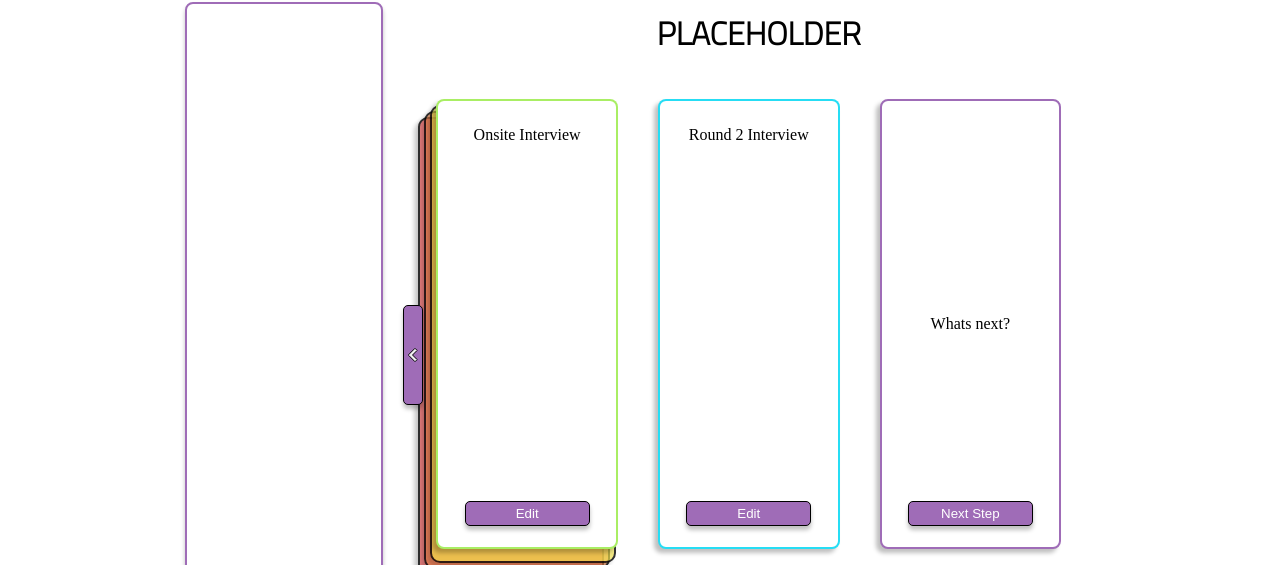
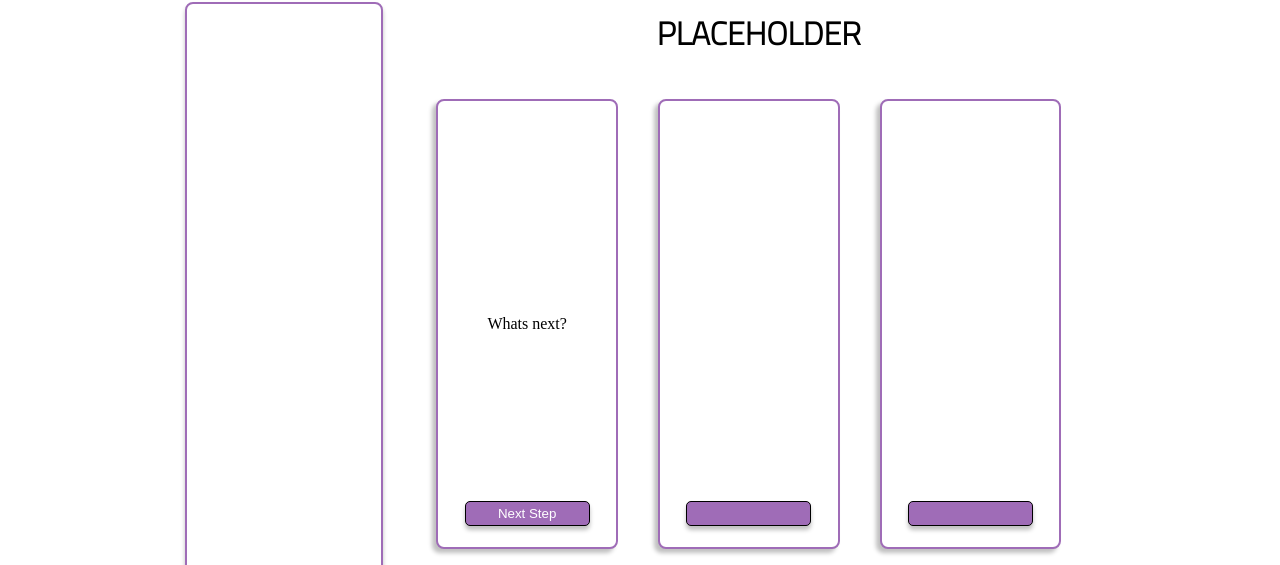
Before and after one commit to hratx-blue-ocean/Selous, a React app in the folder client/: page /details in a window 1280 px wide. Shown: the part 387-952 px from the top of the page. Built offline with nearby package versions, Linux system fonts and the light colour scheme.

Commit message:
Left and Right buttons hidden if there are not enough tabs

```diff
--- a/client/src/components/DetailsPage/ProgressTabs/ButtonLeft/ButtonLeft.jsx
+++ b/client/src/components/DetailsPage/ProgressTabs/ButtonLeft/ButtonLeft.jsx
@@ -1,3 +1,4 @@
+/* eslint-disable max-len */
 /* eslint-disable prefer-const */
 import React, { useState, useEffect } from 'react';
 import { connect } from 'react-redux';
@@ -8,6 +9,7 @@ const ButtonLeft = ({
   companyTabsTEST,
   displayedTabs,
   tabColors,
+  whatsNextTab,
   dispatch,
 }) => {
   const handleOnClick = () => {
@@ -25,7 +27,7 @@ const ButtonLeft = ({
   let [showButton, toggleShowButton] = useState(false);
 
   useEffect(() => {
-    if (JSON.stringify(displayedTabs[0]) !== JSON.stringify(companyTabsTEST[0])) {
+    if (JSON.stringify(displayedTabs[0]) !== JSON.stringify(companyTabsTEST[0]) && JSON.stringify(displayedTabs[0]) !== JSON.stringify(whatsNextTab)) {
       toggleShowButton(true);
       return;
     }
@@ -48,6 +50,7 @@ const mapStateToProps = (state) => ({
   companyTabsTEST: state.companyTabsTEST,
   displayedTabs: state.displayedTabs,
   tabColors: state.tabColors,
+  whatsNextTab: state.whatsNextTab,
 });
 
 export default connect(mapStateToProps)(ButtonLeft);
--- a/client/src/components/DetailsPage/ProgressTabs/ButtonRight/ButtonRight.jsx
+++ b/client/src/components/DetailsPage/ProgressTabs/ButtonRight/ButtonRight.jsx
@@ -32,7 +32,7 @@ const ButtonRight = ({
   let [showButton, toggleShowButton] = useState(false);
 
   useEffect(() => {
-    if (JSON.stringify(displayedTabs[2]) !== JSON.stringify(whatsNextTab)) {
+    if (JSON.stringify(displayedTabs[2]) !== JSON.stringify(whatsNextTab) && displayedTabs[2] !== undefined) {
       toggleShowButton(true);
       return;
     }
--- a/client/src/components/DetailsPage/ProgressTabs/ProgressTabs.jsx
+++ b/client/src/components/DetailsPage/ProgressTabs/ProgressTabs.jsx
@@ -20,18 +20,30 @@ const ProgressTabs = ({
   tabColors,
   dispatch,
 }) => {
-  console.log(displayedTabs);
-
   useEffect(() => {
-    if (companyTabsTEST) {
-      const tempArr = companyTabsTEST.slice(-2);
-      tempArr[0].color = tabColors[companyTabsTEST.indexOf(tempArr[0])];
-      tempArr[1].color = tabColors[companyTabsTEST.indexOf(tempArr[1])];
-      dispatch(setDisplayedTabs([...tempArr, whatsNextTab]));
+    let tempArr;
+    switch (companyTabsTEST.length) {
+      case 0:
+        dispatch(setDisplayedTabs([whatsNextTab]));
+        break;
+      case 1:
+        tempArr = companyTabsTEST.slice();
+        tempArr[0].color = tabColors[companyTabsTEST.indexOf(tempArr[0])];
+        dispatch(setDisplayedTabs([...tempArr, whatsNextTab]));
+        break;
+      case 2:
+        tempArr = companyTabsTEST.slice();
+        tempArr[0].color = tabColors[companyTabsTEST.indexOf(tempArr[0])];
+        tempArr[1].color = tabColors[companyTabsTEST.indexOf(tempArr[1])];
+        dispatch(setDisplayedTabs([...tempArr, whatsNextTab]));
+        break;
+      default:
+        tempArr = companyTabsTEST.slice(-2);
+        tempArr[0].color = tabColors[companyTabsTEST.indexOf(tempArr[0])];
+        tempArr[1].color = tabColors[companyTabsTEST.indexOf(tempArr[1])];
+        dispatch(setDisplayedTabs([...tempArr, whatsNextTab]));
     }
   }, [companyTabsTEST]);
-
-  console.log(displayedTabs);
 
   return (
     <div className={styles.progress_tabs_wrapper}>
@@ -43,8 +55,8 @@ const ProgressTabs = ({
       <div className={styles.progress_tabs}>
         <ButtonLeft />
         <TabOne tab={displayedTabs[0]} />
-        <TabTwo tab={displayedTabs[1]} />
-        <TabThree tab={displayedTabs[2]} />
+        <TabTwo tab={displayedTabs[1] ? displayedTabs[1] : null} />
+        <TabThree tab={displayedTabs[2] ? displayedTabs[2] : null} />
         <ButtonRight />
       </div>
     </div>
--- a/client/src/redux/reducers/companyTabsReducerTEST.js
+++ b/client/src/redux/reducers/companyTabsReducerTEST.js
@@ -1,41 +1,53 @@
-const defaultState = [
-  {
-    whatsNextTab: false,
-    tabName: 'Title Page',
-    tabBody: '',
-    tabEditText: 'Edit',
-    completed: true,
-  },
-  {
-    whatsNextTab: false,
-    tabName: 'Resume',
-    tabBody: '',
-    tabEditText: 'Edit',
-    completed: true,
-  },
-  {
-    whatsNextTab: false,
-    tabName: 'Phone Interview',
-    tabBody: '',
-    tabEditText: 'Edit',
-    completed: true,
-  },
-  {
-    whatsNextTab: false,
-    tabName: 'Onsite Interview',
-    tabBody: '',
-    tabEditText: 'Edit',
-    completed: true,
-  },
-  {
-    whatsNextTab: false,
-    tabName: 'Round 2 Interview',
-    tabBody: '',
-    tabEditText: 'Edit',
-  },
-];
+// const defaultState = [
+//   {
+//     whatsNextTab: false,
+//     tabName: 'Title Page',
+//     tabBody: '',
+//     tabEditText: 'Edit',
+//     completed: true,
+//   },
+//   {
+//     whatsNextTab: false,
+//     tabName: 'Resume',
+//     tabBody: '',
+//     tabEditText: 'Edit',
+//     completed: true,
+//   },
+//   {
+//     whatsNextTab: false,
+//     tabName: 'Phone Interview',
+//     tabBody: '',
+//     tabEditText: 'Edit',
+//     completed: true,
+//   },
+//   {
+//     whatsNextTab: false,
+//     tabName: 'Onsite Interview',
+//     tabBody: '',
+//     tabEditText: 'Edit',
+//     completed: true,
+//   },
+//   {
+//     whatsNextTab: false,
+//     tabName: 'Round 2 Interview',
+//     tabBody: '',
+//     tabEditText: 'Edit',
+//   },
+// ];
 
-export default function companyTabsReducerTEST(state = defaultState, action) {
+// const test2 = [
+//   {
+//     whatsNextTab: false,
+//     tabName: 'Title Page',
+//     tabBody: '',
+//     tabEditText: 'Edit',
+//     completed: true,
+//   },
+// ];
+
+const test3 = [];
+
+export default function companyTabsReducerTEST(state = test3, action) {
   switch (action.type) {
     case 'GET_COMPANY_TABS':
       return state;
```
